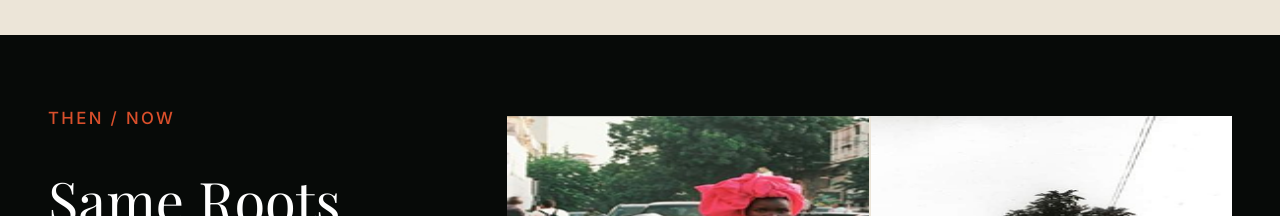
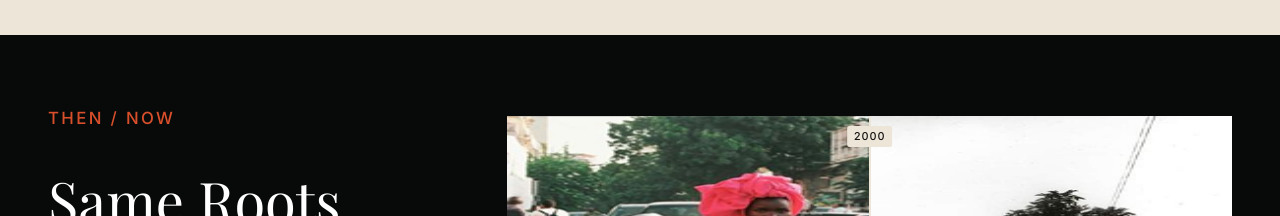
Before and after one commit to unnamed-lab/archive, a Next.js app: page / in a window 1280 px wide. Shown: the part 1480-1696 px from the top of the page. Built offline with nearby package versions, Linux system fonts and the light colour scheme.

Commit message:
feat: time dissolve — auto-sweep, bookmark year label, interrupt on interaction

```diff
--- a/src/app/globals.css
+++ b/src/app/globals.css
@@ -489,6 +489,21 @@ ul {
   background: #ece5d8;
 }
 
+.tn-year {
+  position: absolute;
+  top: 10px;
+  left: 1px;
+  transform: translateX(-50%);
+  font-size: 0.68rem;
+  font-weight: 500;
+  letter-spacing: 0.08em;
+  color: var(--ink);
+  background: #ece5d8;
+  padding: 2px 7px;
+  border-radius: 2px;
+  font-variant-numeric: tabular-nums;
+}
+
 .handle {
   position: absolute;
   top: 50%;
--- a/src/components/then-now.tsx
+++ b/src/components/then-now.tsx
@@ -4,15 +4,83 @@ import Image from "next/image";
 import { useRef, useState, type CSSProperties, type KeyboardEvent } from "react";
 import { HugeiconsIcon } from "@hugeicons/react";
 import { ArrowRight01Icon, ChevronsLeftRightIcon } from "@hugeicons/core-free-icons";
+import { gsap, useGSAP } from "@/lib/gsap";
+import { prefersReducedMotion } from "@/lib/motion-preferences";
 
 const compareSizes = "(max-width: 760px) 100vw, 64vw";
 
+const YEAR_THEN = 1974;
+const YEAR_NOW = 2026;
+
 const clamp = (value: number) => Math.max(0, Math.min(100, value));
+
+const yearFor = (value: number) =>
+  Math.round(YEAR_NOW - (value / 100) * (YEAR_NOW - YEAR_THEN));
 
 export function ThenNow() {
   const [pos, setPos] = useState(50);
+  const rootRef = useRef<HTMLElement>(null);
   const boxRef = useRef<HTMLDivElement>(null);
   const draggingRef = useRef(false);
+
+  useGSAP(
+    () => {
+      const section = rootRef.current;
+      if (!section || prefersReducedMotion()) return;
+
+      const position = { value: 50 };
+      const apply = () => setPos(position.value);
+
+      const tl = gsap.timeline({
+        scrollTrigger: { trigger: section, start: "top 72%", once: true },
+      });
+
+      tl.call(() => {
+        position.value = 100;
+        setPos(100);
+      })
+        .to(
+          position,
+          {
+            value: 42,
+            duration: 1.35,
+            ease: "power2.inOut",
+            onUpdate: apply,
+          },
+          ">",
+        )
+        .to({}, { duration: 0.3 }, ">")
+        .to(
+          position,
+          {
+            value: 50,
+            duration: 0.75,
+            ease: "power3.out",
+            onUpdate: apply,
+          },
+          ">",
+        );
+
+      let took = false;
+      const interrupt = () => {
+        if (took) return;
+        took = true;
+        tl.kill();
+      };
+
+      const onPointerDown = () => interrupt();
+      const onKeyDown = () => interrupt();
+
+      section.addEventListener("pointerdown", onPointerDown);
+      section.addEventListener("keydown", onKeyDown);
+
+      return () => {
+        section.removeEventListener("pointerdown", onPointerDown);
+        section.removeEventListener("keydown", onKeyDown);
+      };
+    },
+    { scope: rootRef },
+  );
 
   const setFromPointer = (clientX: number) => {
     const box = boxRef.current;
@@ -33,7 +101,7 @@ export function ThenNow() {
   };
 
   return (
-    <section className="thennow" id="thennow">
+    <section className="thennow" id="thennow" ref={rootRef}>
       <div className="wrap tn-grid">
         <div className="tn-copy">
           <p className="kicker">Then / Now</p>
@@ -86,7 +154,9 @@ export function ThenNow() {
               sizes={compareSizes}
             />
           </div>
-          <div className="divider" />
+          <div className="divider" aria-hidden="true">
+            <span className="tn-year">{yearFor(pos)}</span>
+          </div>
           <div
             className="handle"
             role="slider"
```
